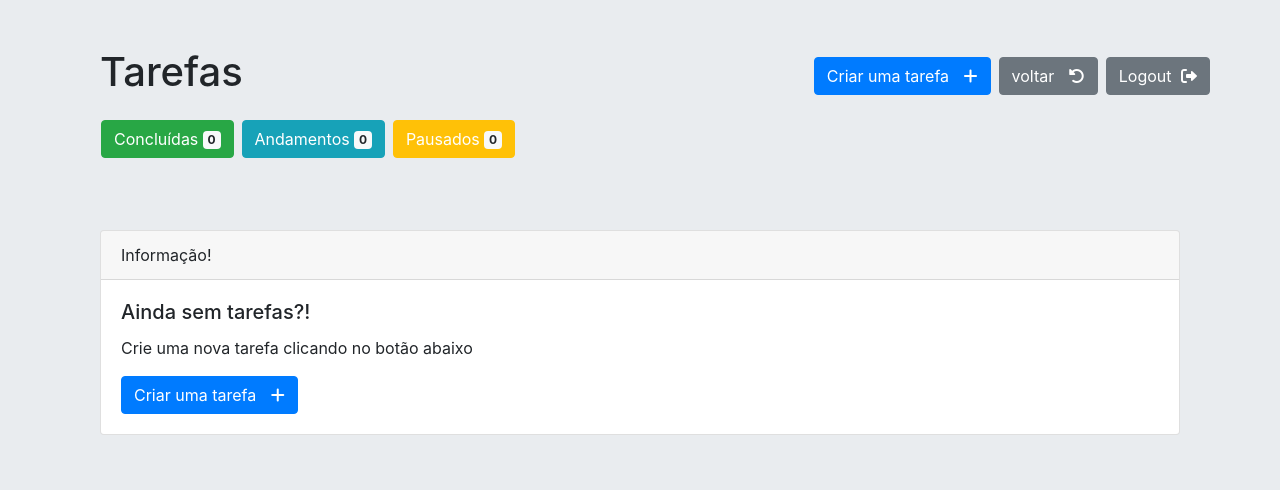
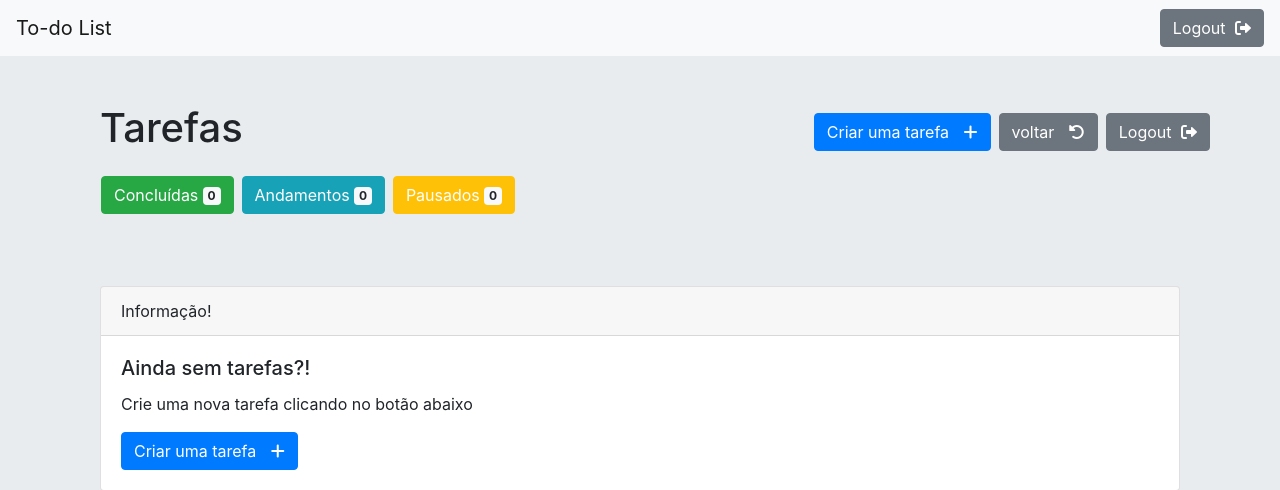
Before and after one commit to lucas-ioliveira/to_do_list_django, a Django app: page /tarefas/1/ in a window 1280 px wide. Shown: the top 490 px of the page. Run offline with Django 4.2, Linux system fonts and the light colour scheme; a user stored in the database is signed in; tables that the repository leaves empty hold one stand-in row (values such as "Sample post"); some libraries are stand-ins or nearby versions.

Commit message:
feat: Adiciona navbar ao base.html

```diff
--- a/core/templates/base.html
+++ b/core/templates/base.html
@@ -25,6 +25,17 @@
     <title>To-do List</title>
 </head>
 <body>
+  <nav class="navbar navbar-light bg-light justify-content-between">
+    <a class="navbar-brand" href="{% url 'tasks:work-space' %}">To-do List</a>
+    <form method="POST" action="{% url 'logout' %}">
+      {% csrf_token %}
+
+      <button type="submit" class="btn btn-secondary">
+          Logout
+          <i class="fa-solid fa-right-from-bracket" style="margin-left: 5px;"></i>
+      </button>
+    </form>
+  </nav>
     <div class="container">
 
         {% block content %}
```
